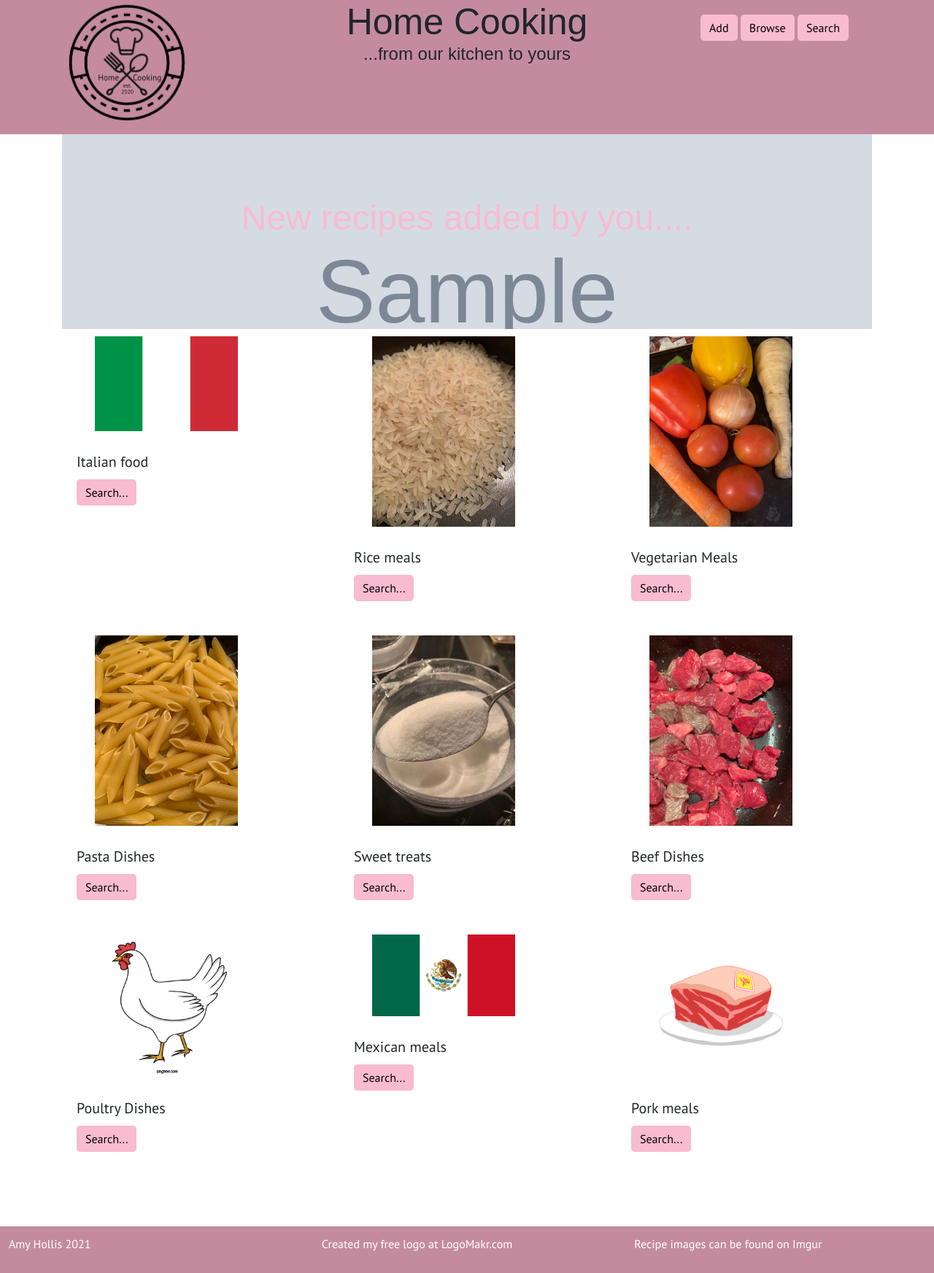
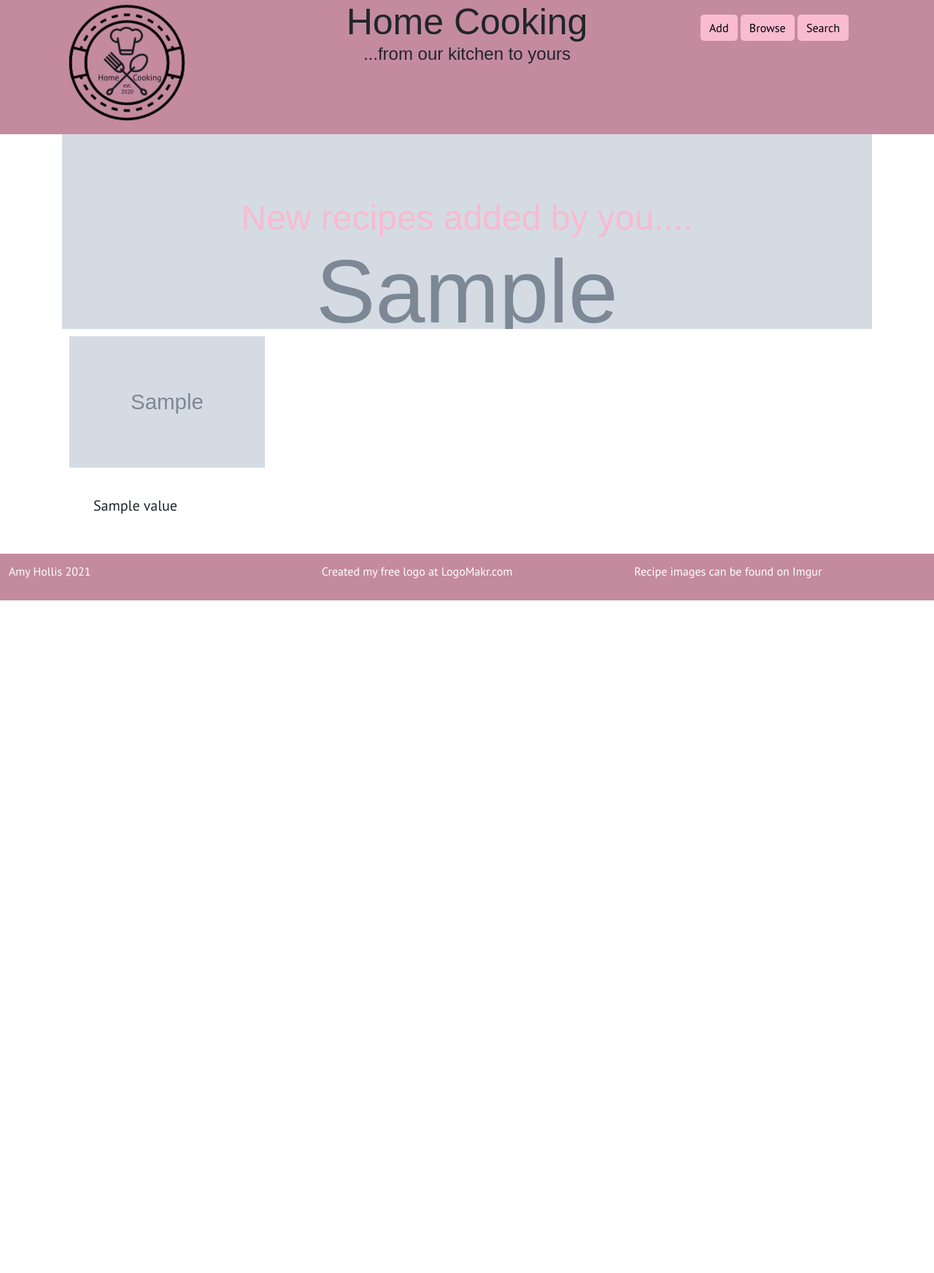
Before and after one commit to Amyh97/milestoneProject3, a Flask app: template templates/browse.html in a window 1280 px wide. Shown: the whole page at 73% size. After the commit the page ends 823 px from the top, so only its background shows below. Run offline with Flask 2, Linux system fonts and the light colour scheme; the template is opened without the code that fills it: most values are stand-ins (such as "Sample title", 1, 10 or a date in 2020); grey boxes marked "Sample" are stand-in pictures; some libraries are stand-ins or nearby versions; some web fonts are replaced.

Commit message:
put browse functions in for loop and link to search function. Style browse cards.Delete results.html, use search.html instead

```diff
--- a/app.py
+++ b/app.py
@@ -21,17 +21,13 @@ app.config.update(SECRET_KEY=os.urandom(24))
 @app.route('/')
 def browse_recipes():
     carousel = mongo.db.recipes.find()
-    recipe = (list(carousel)[-5:])
-    one = recipe[0]
-    two = recipe[1]
-    three = recipe[2]
-    four = recipe[3]
-    five = recipe[4]
-    return render_template('browse.html', one=one,
-                           two=two, three=three, four=four, five=five)
+    recipes = (list(carousel)[-5:])
+    category = mongo.db.categories.find()
+    return render_template('browse.html', recipes=recipes,
+                           category=category)
 
 
-# search recipe
+# search and browse
 @app.route('/recipes', methods=["POST", "GET"])
 def recipes():
     query_object = {}
@@ -53,73 +49,6 @@ def recipes():
                            protein=mongo.db.protein.find(),
                            carbs=mongo.db.carbs.find(),
                            diet=mongo.db.diet.find())
-
-
-""" methods for browse page to sort by 1 thing
-in browse.html and opens results.html """
-
-
-@app.route('/search_italian', methods=['GET'])
-def search_italian():
-    heading = "Italian Dishes"
-    italian = mongo.db.recipes.find({'cuisine': 'italian'})
-    return render_template('results.html', recipes=italian, heading=heading)
-
-
-@app.route('/search_rice', methods=['GET'])
-def search_rice():
-    heading = "Rice Dishes"
-    return render_template('results.html', recipes=mongo.db.recipes.find(
-                            {'carbs': 'rice'}), heading=heading)
-
-
-@app.route('/search_vegetarian', methods=['GET'])
-def search_vegetarian():
-    heading = "Vegetarian Dishes"
-    return render_template('results.html', recipes=mongo.db.recipes.find(
-                        {'diet': 'vegetarian'}), heading=heading)
-
-
-@app.route('/search_pasta', methods=['GET'])
-def search_pasta():
-    heading = "Pasta Dishes"
-    return render_template('results.html', recipes=mongo.db.recipes.find(
-                        {'carbs': 'pasta'}), heading=heading)
-
-
-@app.route('/search_sweet', methods=['GET'])
-def search_sweet():
-    heading = "Sweet Treats"
-    return render_template('results.html', recipes=mongo.db.recipes.find(
-                        {'cuisine': 'sweet'}), heading=heading)
-
-
-@app.route('/search_beef', methods=['GET'])
-def search_beef():
-    heading = "Beef Dishes"
-    return render_template('results.html', recipes=mongo.db.recipes.find(
-                        {'protein': 'beef'}), heading=heading)
-
-
-@app.route('/search_poultry', methods=['GET'])
-def search_poultry():
-    heading = "Poultry Dishes"
-    return render_template('results.html', recipes=mongo.db.recipes.find(
-                        {'protein': 'poultry'}), heading=heading)
-
-
-@app.route('/search_mexican', methods=['GET'])
-def search_mexican():
-    heading = "Mexican Dishes"
-    return render_template('results.html', recipes=mongo.db.recipes.find(
-                        {'cuisine': 'mexican'}), heading=heading)
-
-
-@app.route('/search_pork', methods=['GET'])
-def search_pork():
-    heading = "Pork Dishes"
-    return render_template('results.html', recipes=mongo.db.recipes.find(
-                            {'protein': 'pork'}), heading=heading)
 
 
 # add recipe
--- a/static/css/style.css
+++ b/static/css/style.css
@@ -80,6 +80,7 @@ footer a {
     margin-bottom: 10px;
 }
 
+ /*--- search.html ---*/
 .card-img-top {
     padding: 10px;
     max-height: auto;
@@ -112,12 +113,11 @@ footer a {
     margin: 10px;
 }
 
-/*--- recipe cards ---*/
-
 .recipe_card {
     display: block;
 }
 
+/*--- search media queries ---*/
 @media (max-height:450px) {
     .overview img, .recipe_card img {
         max-width: 50% !important;
@@ -162,11 +162,18 @@ footer a {
 }
 .browse-card {
     margin-left: 10%;
-    height: 400px;
+}
+
+.browse, .browse .btn {
+    background-color: #ffffff;
+    width: 100%;
+    text-align: left;
 }
 
 .browse-card img {
-    margin-left: 12%;
+    height: 200px;
+    width: 100%;
+    object-fit: cover;
 }
 
 .results_row {
--- a/templates/browse.html
+++ b/templates/browse.html
@@ -3,112 +3,31 @@
 <!---carosusel from bootstrap-->
 <div id="my-carousel" class="carousel slide" data-ride="carousel">
   <div class="carousel-inner">
-    <div class="carousel-item active">
+    {% for recipe in recipes %}
+    <!-- if statement here adds active class to first element only as per bootstrap documentation -->
+       <div class="carousel-item {% if loop.index == 1 %}active{% endif %}">
             <h3 class="sub-heading-middle carousel-heading">New recipes added by you....</h3>
-        <img src="{{one.image}}" class="d-block w-100" alt="{{one.name}}">
+            <img src="{{recipe.image}}" class="d-block w-100" alt="{{recipe.name}}">
         </div>
-    <div class="carousel-item">
-        <h3 class="sub-heading-middle carousel-heading">New recipes added by you....</h3>
-      <img src="{{two.image}}" class="d-block w-100" alt="{{two.name}}">
-    </div>
-    <div class="carousel-item">
-        <h3 class="sub-heading-middle carousel-heading">New recipes added by you....</h3>
-      <img src="{{three.image}}" class="d-block w-100" alt="{{three.name}}">
-    </div>
-    <div class="carousel-item">
-        <h3 class="sub-heading-middle carousel-heading">New recipes added by you....</h3>
-      <img src="{{four.image}}" class="d-block w-100" alt="{{four.name}}">
-    </div>
-    <div class="carousel-item">
-        <h3 class="sub-heading-middle carousel-heading">New recipes added by you....</h3>
-      <img src="{{five.image}}" class="d-block w-100" alt="{{five.name}}">
-    </div>
+    {% endfor %}
   </div>
 </div>
 <!--- end carousel code-->
 <!--- category cards, bootstrap cards-->
 <div class="row">
+    {% for x in category %}
     <div class="col-lg-4 col-md-5">
               <div class="card browse-card" style="width: 18rem;">
-            <img src="static/images/italian.png" class="card-img-top" alt="Italian Flag">
+                <img src="{{ x.image_url }}" class="card-img-top" alt="{{x.value}}">
                 <div class="card-body">
-                    <h5 class="card-title" id="italian">Italian food</h5>
-                    <a href="{{url_for('search_italian')}}"><button type="submit" class="btn my-btn">Search...</button></a>
+                    <form class="browse" method="POST" action="recipes">
+                        <input class="hidden" name="{{x.key}}" value="{{x.value}}">
+                        <a href="{{url_for('recipes')}}"><button class="btn"><h5 class="card-title" id="italian">{{ x.value | capitalize }}</h5></button></a>
+                    </form>
                 </div>
              </div>
     </div>
-    <div class="col-lg-4 col-md-5">
-        <div class="card browse-card" style="width: 18rem;">
-            <img src="static/images/rice.jpeg" class="card-img-top" alt="Rice">
-            <div class="card-body">
-                    <h5 class="card-title" id="rice">Rice meals</h5>
-                    <a href="{{url_for('search_rice')}}"><button type="submit" class="btn my-btn">Search...</button></a>
-            </div>
-        </div>
-    </div>
-    <div class="col-lg-4 col-md-5">
-        <div class="card browse-card" style="width: 18rem;">
-            <img src="static/images/veg.jpg" class="card-img-top" alt="Veg">
-            <div class="card-body">
-                    <h5 class="card-title" id="vegetarian">Vegetarian Meals</h5>
-                    <a href="{{url_for('search_vegetarian')}}"><button type="submit" class="btn my-btn">Search...</button></a>
-            </div>
-        </div>
-    </div>
-    <div class="col-lg-4 col-md-5">
-        <div class="card browse-card" style="width: 18rem;">
-            <img src="static/images/pasta.jpg" class="card-img-top" alt="Pasta Dishes">
-            <div class="card-body">
-                    <h5 class="card-title" id="pasta">Pasta Dishes</h5>
-                    <a href="{{url_for('search_pasta')}}"><button type="submit" class="btn my-btn">Search...</button></a>
-            </div>
-        </div>
-    </div>
-    <div class="col-lg-4 col-md-5">
-        <div class="card browse-card" style="width: 18rem;">
-            <img src="static/images/sweet.jpg" class="card-img-top" alt="Sweet Foods">
-            <div class="card-body">
-                    <h5 class="card-title" id="sweet">Sweet treats</h5>
-                    <a href="{{url_for('search_sweet')}}"><button type="submit" class="btn my-btn">Search...</button></a>
-            </div>
-        </div>
-    </div>
-    <div class="col-lg-4 col-md-5">
-        <div class="card browse-card" style="width: 18rem;">
-            <img src="static/images/beef.jpg" class="card-img-top" alt="Beef Dishes">
-            <div class="card-body">
-                    <h5 class="card-title" id="beef">Beef Dishes</h5>
-                    <a href="{{url_for('search_beef')}}"><button type="submit" class="btn my-btn">Search...</button></a>
-            </div>
-        </div>
-    </div>
-    <div class="col-lg-4 col-md-5">
-        <div class="card browse-card" style="width: 18rem;">
-            <img src="static/images/poultry.png" class="card-img-top" alt="Poulrty Dishes">
-            <div class="card-body">
-                    <h5 class="card-title" id="poultry">Poultry Dishes</h5>
-                    <a href="{{url_for('search_poultry')}}"><button type="submit" class="btn my-btn">Search...</button></a>
-            </div>
-        </div>
-    </div>
-    <div class="col-lg-4 col-md-5">
-        <div class="card browse-card" style="width: 18rem;">
-            <img src="static/images/mexico.png" class="card-img-top" alt="Mexican meals">
-            <div class="card-body">
-                    <h5 class="card-title" id="mexican">Mexican meals</h5>
-                    <a href="{{url_for('search_mexican')}}"><button type="submit" class="btn my-btn">Search...</button></a>
-            </div>
-        </div>
-    </div>
-    <div class="col-lg-4 col-md-5">
-        <div class="card browse-card" style="width: 18rem;">
-            <img src="static/images/pork.png" class="card-img-top" alt="Pork">
-            <div class="card-body">
-                    <h5 class="card-title" id="pork">Pork meals</h5>
-                    <a href="{{url_for('search_pork')}}"><button type="submit" class="btn my-btn">Search...</button></a>
-            </div>
-        </div>
-    </div>
+    {% endfor %}
 </div>
 
 {% endblock %}
```
Also changed, not shown: templates/results.html (deleted, +0 -38 lines). Lines whose indentation alone changed are shown as unchanged.
